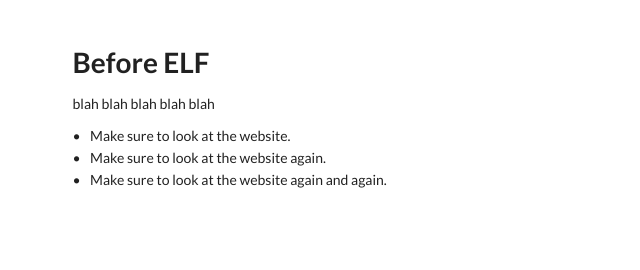
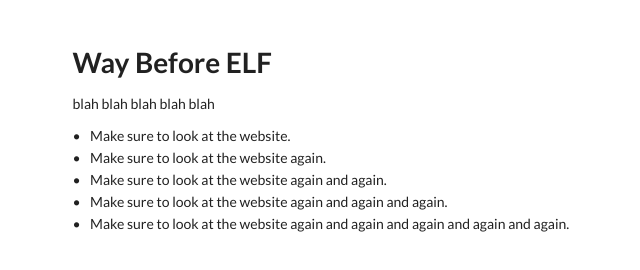
Before and after one commit to uhmanoa-transpiler-project/git-workshop-fall-2017, a plain HTML site: page before-elf.html in a window 1280 px wide. Shown: the whole page, without its empty margins (4-644 px from the left). Drawn offline with nearby package versions, Linux system fonts and the light colour scheme.

Commit message:
Added more to list

```diff
--- a/before-elf.html
+++ b/before-elf.html
@@ -11,12 +11,14 @@
 <body id="top-level">
 <div class="ui container">
   <br>
-  <h1>Before ELF</h1>
+  <h1>Way Before ELF</h1>
   <p>blah blah blah blah blah</p>
   <div class="ui bulleted list">
     <div class="item">Make sure to look at the website.</div>
     <div class="item">Make sure to look at the website again.</div>
     <div class="item">Make sure to look at the website again and again.</div>
+    <div class="item">Make sure to look at the website again and again and again.</div>
+    <div class="item">Make sure to look at the website again and again and again and again and again.</div>
   </div>
 </div>
 </body>
```
